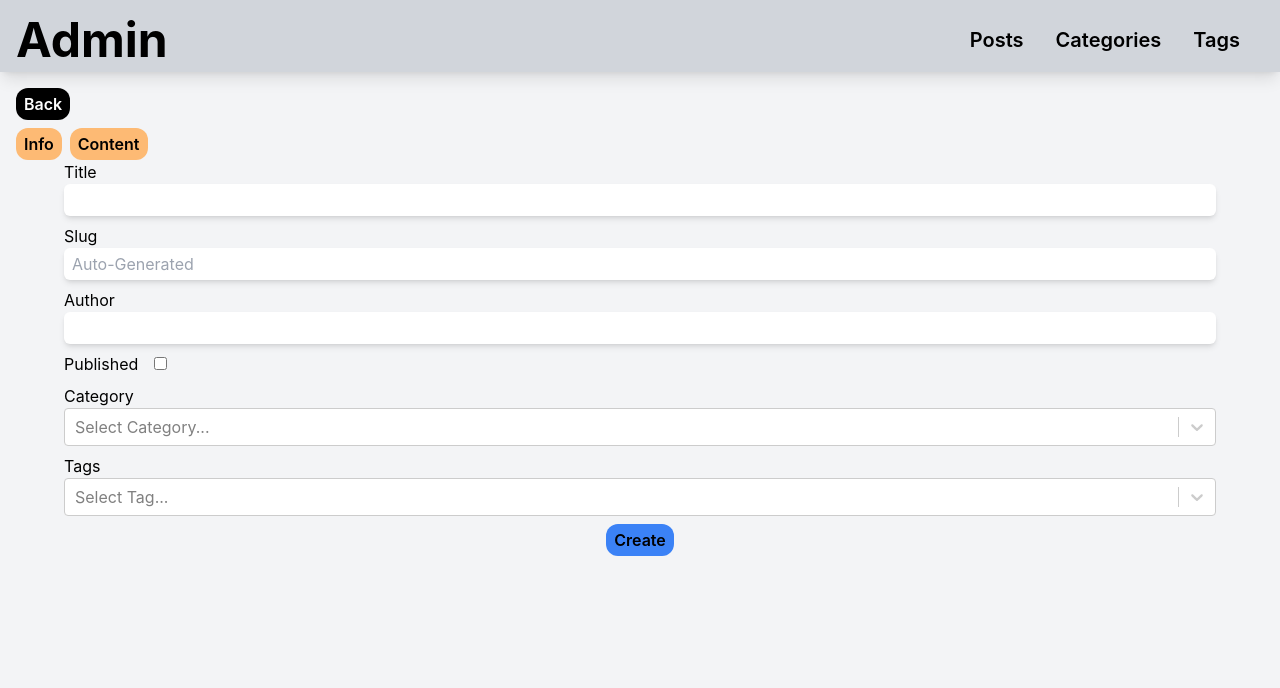
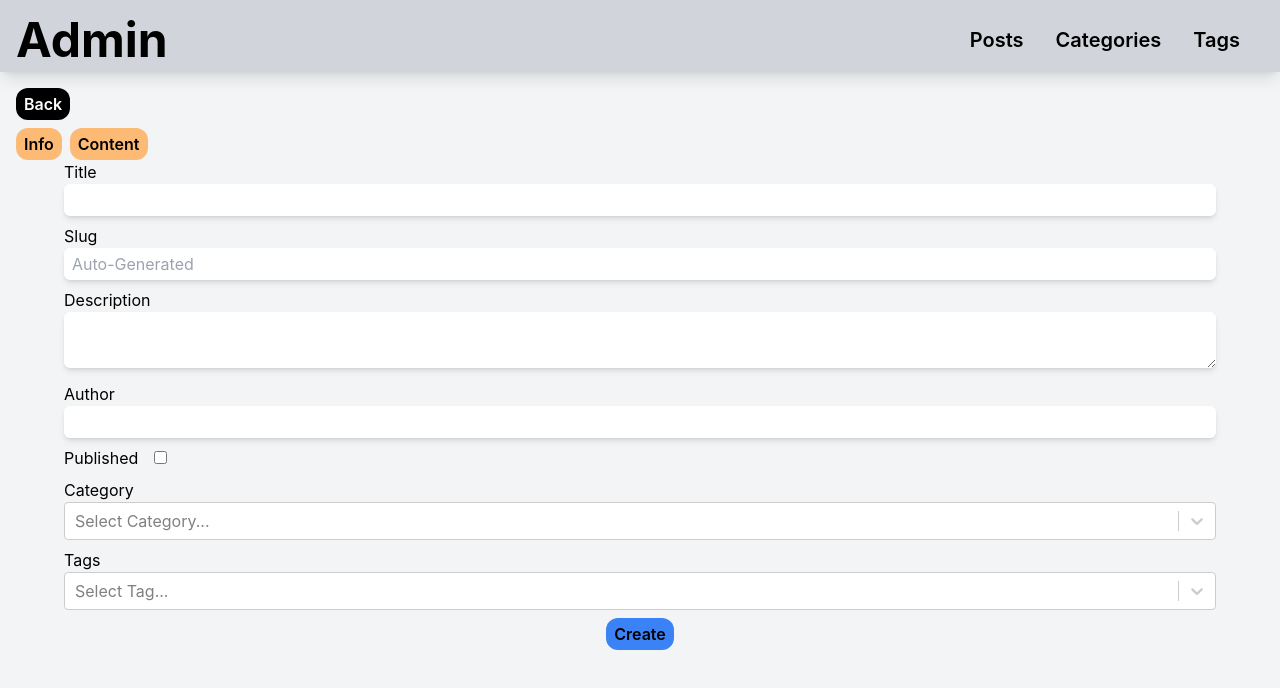
Before and after one commit to ChasexCodex/admin.blog.portfolio, a Next.js app: page /dashboard/posts/create in a window 1280 px wide. Shown: the top 688 px of the page. Built offline with nearby package versions, Linux system fonts and the light colour scheme; no server answers; the database is empty.

Commit message:
ui: allow edit description

```diff
--- a/components/forms/post-form.tsx
+++ b/components/forms/post-form.tsx
@@ -23,6 +23,7 @@ const FormPost = ({post, categories: allCategories, tags: allTags, id}: Props) =
 
   const [title, setTitle] = useState(post?.title ?? '')
   const [slug, setSlug] = useState(post?.slug ?? '')
+  const [description, setDescription] = useState(post?.description ?? '')
   const [author, setAuthor] = useState(post?.author ?? '')
   const [content, setContent] = useState(post?.content ?? '')
   const [published, setPublished] = useState(post?.published ?? false)
@@ -36,6 +37,7 @@ const FormPost = ({post, categories: allCategories, tags: allTags, id}: Props) =
 
   const changeTitle = (e: ChangeEvent<HTMLInputElement>) => setTitle(e.target.value)
   const changeSlug = (e: ChangeEvent<HTMLInputElement>) => setSlug(e.target.value)
+  const changeDescription = (e: ChangeEvent<HTMLTextAreaElement>) => setDescription(e.target.value)
   const changeAuthor = (e: ChangeEvent<HTMLInputElement>) => setAuthor(e.target.value)
   const changeContent = (e: ChangeEvent<HTMLTextAreaElement>) => setContent(e.target.value)
   const changePublished = () => setPublished(p => !p)
@@ -48,6 +50,7 @@ const FormPost = ({post, categories: allCategories, tags: allTags, id}: Props) =
       id,
       title,
       slug,
+      description,
       author,
       content,
       published,
@@ -94,6 +97,13 @@ const FormPost = ({post, categories: allCategories, tags: allTags, id}: Props) =
               <input value={slug} onChange={changeSlug} id="slug" type="text" name="slug"
                      placeholder="Auto-Generated"
                      className="rounded-md shadow-md px-2 py-1"
+              />
+            </div>
+
+            <div>
+              <label htmlFor="description">Description</label>
+              <textarea value={description} onChange={changeDescription} id="description" name="description"
+                     className="rounded-md shadow-md px-2 py-1 w-full"
               />
             </div>
 
```
